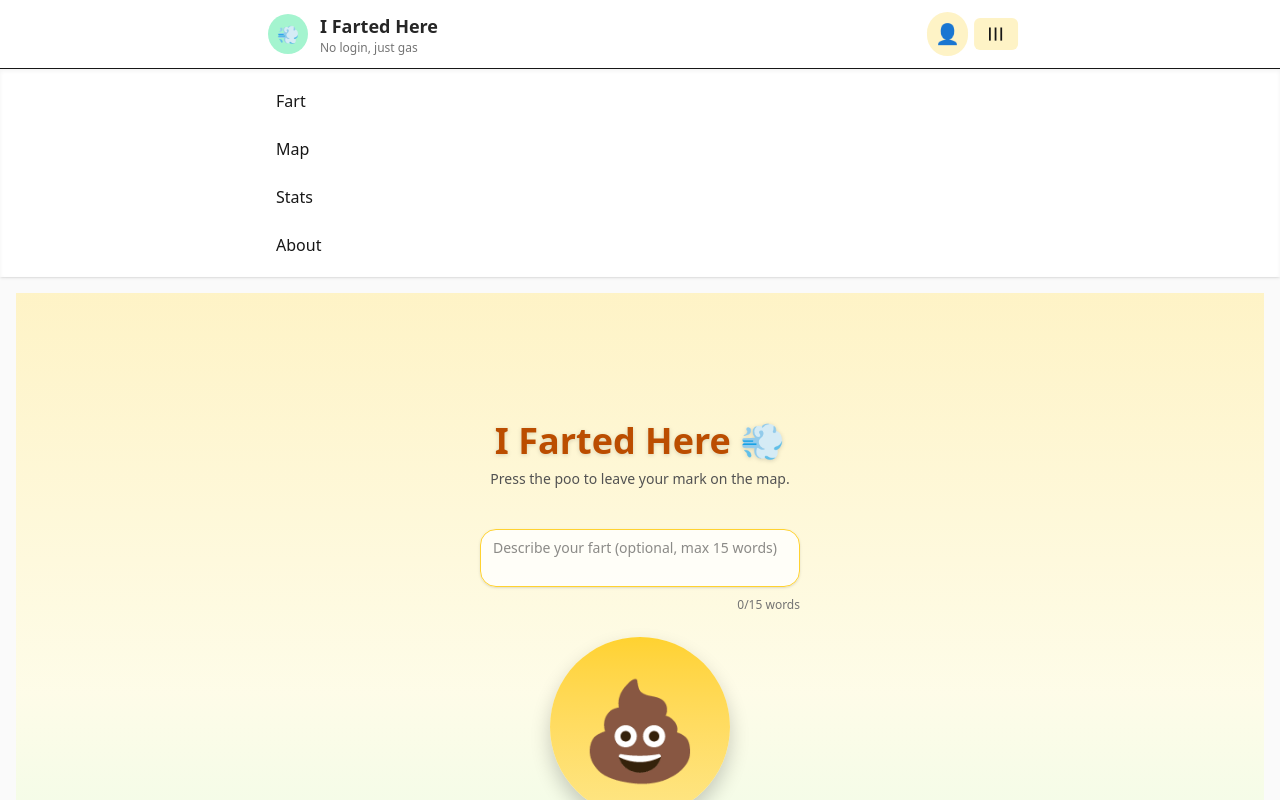
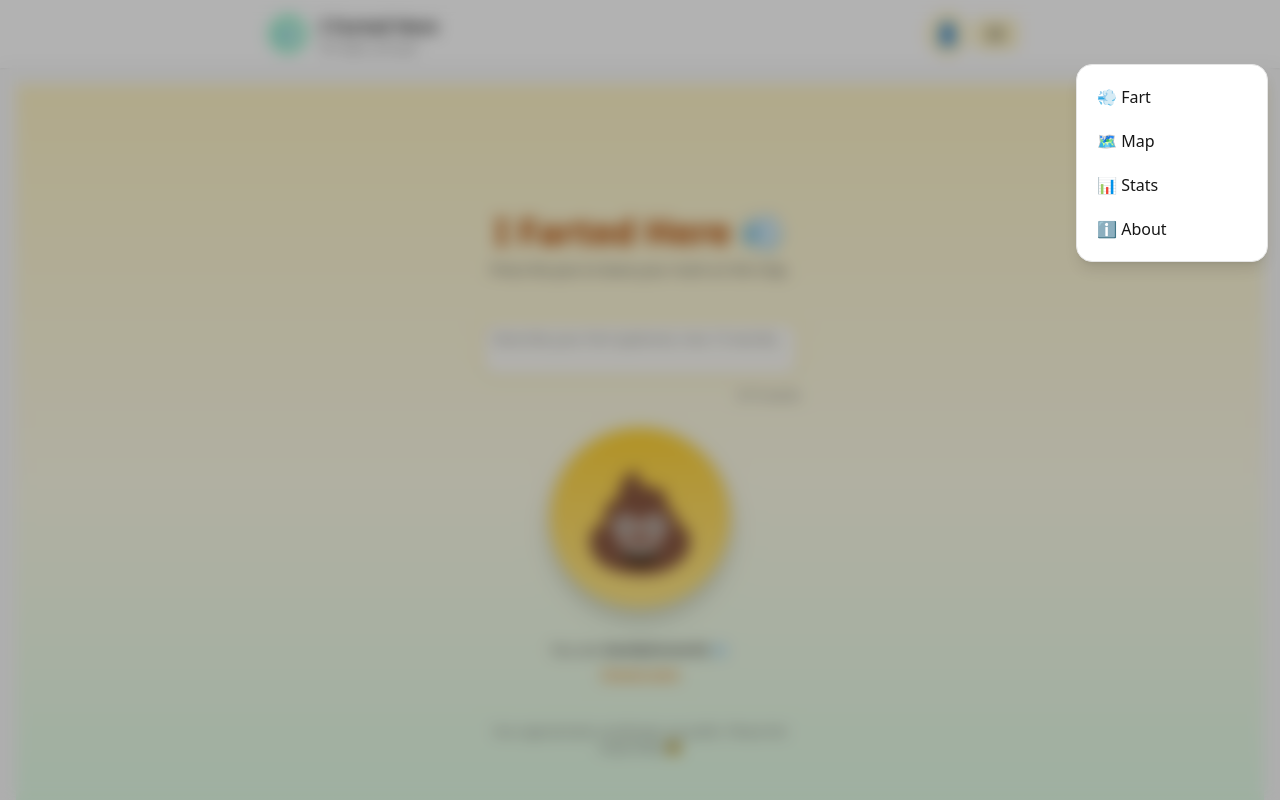
Before and after one commit to bryanrohan3/donehere, a React (Vite) app: page / in a window 1280 px wide. Both pictures are taken after a click on the button "menu". Shown: the top 800 px of the page. Built offline with nearby package versions, Linux system fonts and the light colour scheme.

Commit message:
navbar overlay

```diff
--- a/src/components/HamburgerNav.jsx
+++ b/src/components/HamburgerNav.jsx
@@ -24,8 +24,8 @@ export default function HamburgerNav() {
   }, []);
 
   return (
-    <header className="bg-white shadow-sm sticky top-0 z-20">
-      <div className="max-w-3xl mx-auto flex items-center justify-between p-3">
+    <header className="bg-white shadow-sm sticky top-0 z-30">
+      <div className="max-w-3xl mx-auto flex items-center justify-between p-3 relative">
         {/* Left Section - Logo + Title */}
         <div className="flex items-center gap-3">
           <div className="rounded-full bg-emerald-200 w-10 h-10 flex items-center justify-center font-bold text-lg">
@@ -58,53 +58,79 @@ export default function HamburgerNav() {
             ref={buttonRef}
             aria-label="menu"
             onClick={() => setOpen((prev) => !prev)}
-            className={`p-2 rounded-md bg-amber-100 hover:bg-amber-200 transition-all duration-150 text-lg ${
+            className={`p-2 rounded-md bg-amber-100 hover:bg-amber-200 transition-transform duration-150 text-lg ${
               open ? "rotate-90" : ""
             }`}
           >
             ☰
           </button>
         </div>
-      </div>
 
-      {/* Mobile Menu */}
+        {/* Overlay Menu */}
         {open && (
+          <>
+            {/* Background overlay (blur + fade) */}
+            <div
+              className="fixed inset-0 bg-black/30 backdrop-blur-sm z-20"
+              onClick={() => setOpen(false)}
+            ></div>
+
+            {/* Menu content */}
             <nav
               ref={menuRef}
-          className="border-t bg-white shadow-inner animate-slide-down"
+              className="fixed top-16 right-3 w-48 bg-white shadow-lg rounded-2xl border border-neutral-200 z-30 animate-fade-slide"
             >
-          <div className="max-w-3xl mx-auto flex flex-col p-3 gap-2">
+              <div className="flex flex-col p-3 gap-1">
                 <Link
                   to="/"
                   onClick={() => setOpen(false)}
-              className="p-2 rounded hover:bg-neutral-100"
+                  className="p-2 rounded-lg hover:bg-amber-50 transition-all"
                 >
-              Fart
+                  💨 Fart
                 </Link>
                 <Link
                   to="/map"
                   onClick={() => setOpen(false)}
-              className="p-2 rounded hover:bg-neutral-100"
+                  className="p-2 rounded-lg hover:bg-amber-50 transition-all"
                 >
-              Map
+                  🗺️ Map
                 </Link>
                 <Link
                   to="/stats"
                   onClick={() => setOpen(false)}
-              className="p-2 rounded hover:bg-neutral-100"
+                  className="p-2 rounded-lg hover:bg-amber-50 transition-all"
                 >
-              Stats
+                  📊 Stats
                 </Link>
                 <Link
                   to="/about"
                   onClick={() => setOpen(false)}
-              className="p-2 rounded hover:bg-neutral-100"
+                  className="p-2 rounded-lg hover:bg-amber-50 transition-all"
                 >
-              About
+                  ℹ️ About
                 </Link>
               </div>
             </nav>
+          </>
         )}
+      </div>
+
+      {/* Animations */}
+      <style jsx>{`
+        @keyframes fadeSlide {
+          from {
+            opacity: 0;
+            transform: translateY(-8px);
+          }
+          to {
+            opacity: 1;
+            transform: translateY(0);
+          }
+        }
+        .animate-fade-slide {
+          animation: fadeSlide 0.2s ease-out;
+        }
+      `}</style>
     </header>
   );
 }
```
Lines whose indentation alone changed are shown as unchanged.
